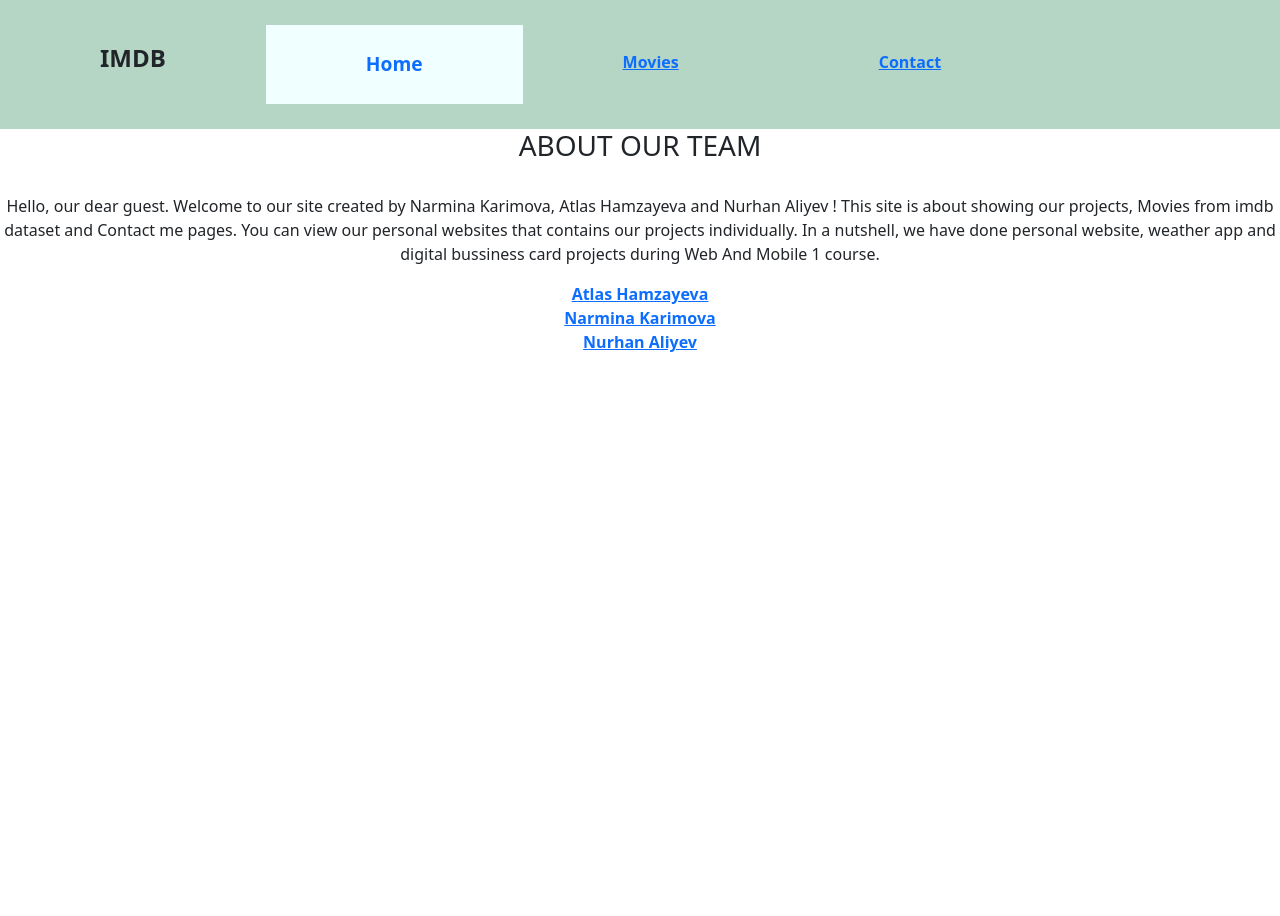
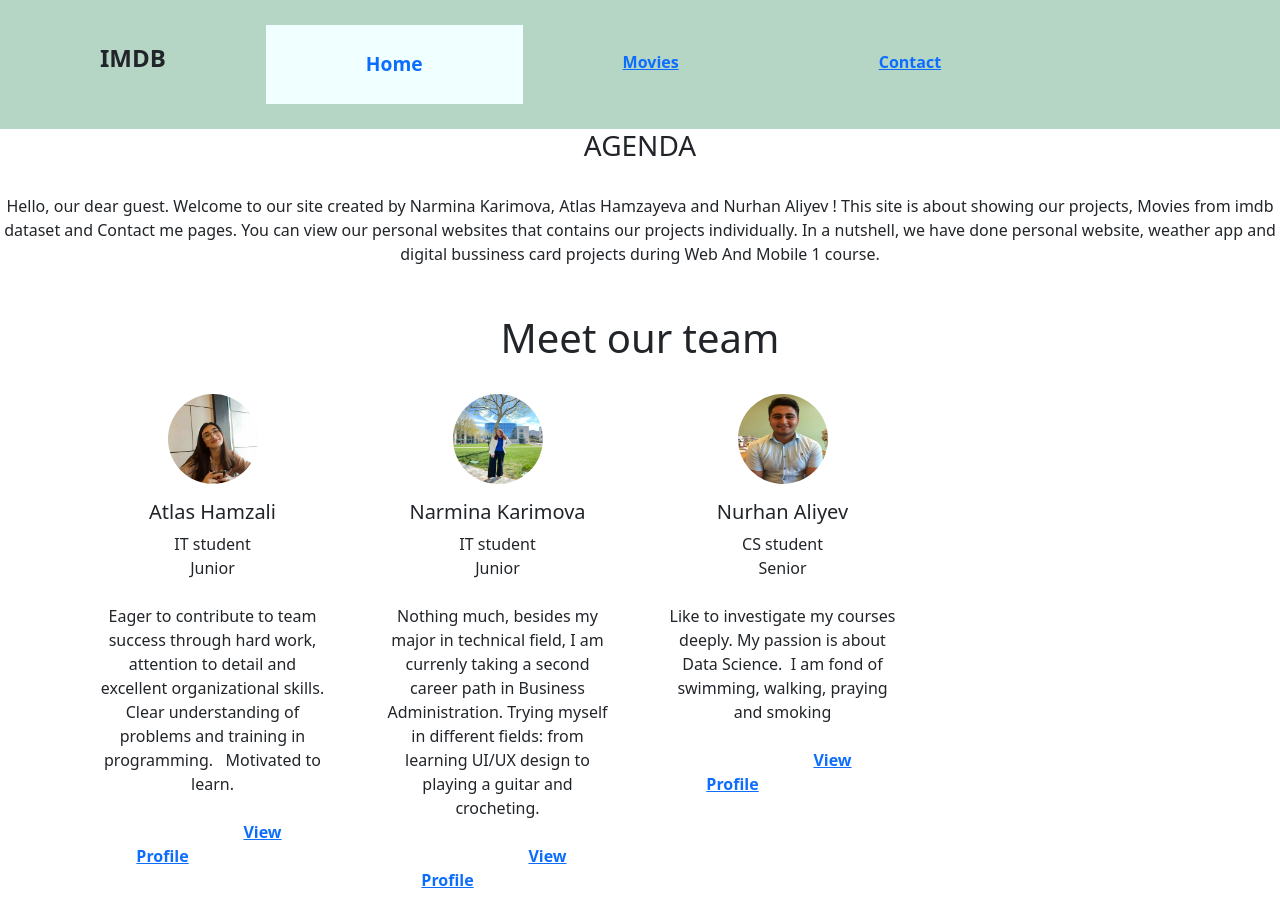
Before and after one commit to NarminaKarimova/hw3_imdb, a React (Create React App) app: page / in a window 1280 px wide. Before the commit the page ends 800 px from the top, so only its background shows below. Built offline with nearby package versions, Linux system fonts and the light colour scheme.

Commit message:
Update Home.jsx

```diff
--- a/src/components/Home.jsx
+++ b/src/components/Home.jsx
@@ -1,14 +1,17 @@
 import "./Home.css";
+import Atlas from "./Atlas.jpg";
+import Narmina from "./Narmina.png"
+import Nurhan from "./Nurhan.png"
 
 
 export default function Home() {
 
   return (
-      <div className="centered" >
+    <div classNameName="centered">
       <center>
 
 
-        <h3>ABOUT OUR TEAM</h3>
+        <h3>AGENDA</h3>
         <br />
 
         <p >Hello, our dear guest. Welcome to our site created by Narmina Karimova, Atlas Hamzayeva and Nurhan Aliyev ! This site is about showing
@@ -16,9 +19,44 @@ export default function Home() {
           websites that contains our projects individually. In a nutshell, we have done personal website, weather app
           and digital bussiness card projects during Web And Mobile 1 course.   </p>
 
-          <a href="https://atlashamzali.github.io/hw1/" target="_blank" without rel="noreferrer">Atlas Hamzayeva</a><br />
-          <a href="https://narminakarimova.github.io/Portfolio/" target="_blank" without rel="noreferrer">Narmina Karimova</a> <br />
-          <a href="https://nurhanaliyev6.github.io/My_personal_website/" target="_blank" without rel="noreferrer">Nurhan Aliyev</a><br />
+        <div className="container text-center mt-5 mb-2">
+          <h1 className="mb-0">Meet our team</h1>
+        </div>
+        <div className="container mt-3">
+          <div className="row">
+            <div className="col-md-3">
+              <div className="bg-white p-3 text-center rounded box"><img className="img-responsive rounded-circle" src={Atlas} width="90" alt="Atlas"></img>
+                <h5 className="mt-3 name">Atlas Hamzali</h5><span className="work d-block">IT student</span><span className="work d-block">Junior</span>
+                <div className="mt-4 about"><span>Eager to contribute to team success through hard work, attention to detail and excellent organizational skills. Clear understanding of problems and training in programming. &nbsp; Motivated to learn.</span></div>
+                <div className="mt-4">
+                  <a href="https://atlashamzali.github.io/hw1/" target="_blank" without rel="noreferrer">View Profile</a><br />
+                </div>
+              </div>
+            </div>
+            <div className="col-md-3">
+              <div className="bg-white p-3 text-center rounded box"><img className="img-responsive rounded-circle" src={Narmina} width="90" alt="Narmina" ></img>
+                <h5 className="mt-3 name">Narmina Karimova</h5><span className="work d-block">IT student</span><span className="work d-block">Junior</span>
+                <div className="mt-4 about"><span>Nothing much, besides my major in technical field, I am currenly taking a second career path in Business Administration.&nbsp;Trying myself in different fields: from learning UI/UX design to playing a guitar and crocheting.</span></div>
+                <div className="mt-4">
+                  <a href="https://narminakarimova.github.io/Portfolio/" target="_blank" without rel="noreferrer">View Profile</a> <br />
+                </div>
+              </div>
+            </div>
+            <div className="col-md-3">
+              <div className="bg-white p-3 text-center rounded box"><img className="img-responsive rounded-circle" src={Nurhan} width="90" alt="Nurhan"></img>
+                <h5 className="mt-3 name">Nurhan Aliyev</h5><span className="work d-block">CS student</span><span className="work d-block">Senior</span>
+                <div className="mt-4 about"><span>Like to investigate my courses deeply. My passion is about Data Science.&nbsp; I am fond of swimming, walking, praying and smoking</span></div>
+                <div className="mt-4">
+                  <a href="https://nurhanaliyev6.github.io/My_personal_website/" target="_blank" without rel="noreferrer">View Profile</a><br />
+                </div>
+              </div>
+            </div>
+          </div>
+        </div>
+
+
+
+
 
 
       </center>
```
Lines whose indentation alone changed are shown as unchanged.
